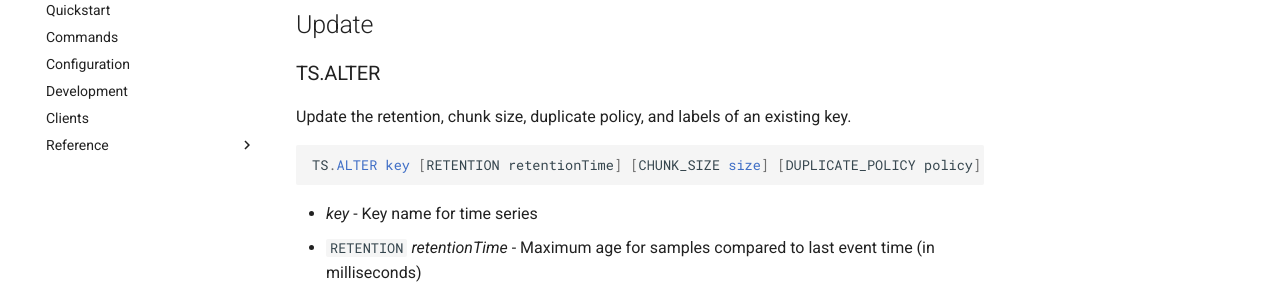
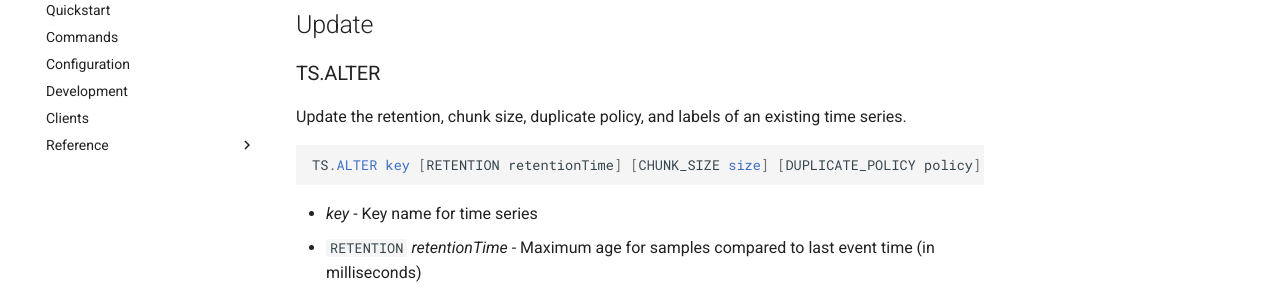
Before and after one commit to RedisTimeSeries/RedisTimeSeries, an MkDocs documentation site: the page built from docs/commands/ts.alter.md, in a window 1280 px wide and 1364 px high. Shown: the part 173-470 px from the top of the window. Built offline with MkDocs 1.6.1 and Material for MkDocs 9.7.7, drawn with Linux system fonts in a browser that asks for light colours; comment, search, counter and statistics services are not loaded.

Commit message:
Update ts.alter.md

````diff
--- a/docs/commands/ts.alter.md
+++ b/docs/commands/ts.alter.md
@@ -2,7 +2,7 @@
 
 ### TS.ALTER
 
-Update the retention, chunk size, duplicate policy, and labels of an existing key.
+Update the retention, chunk size, duplicate policy, and labels of an existing time series.
 
 ```sql
 TS.ALTER key [RETENTION retentionTime] [CHUNK_SIZE size] [DUPLICATE_POLICY policy] [LABELS [{label value}...]]
````
